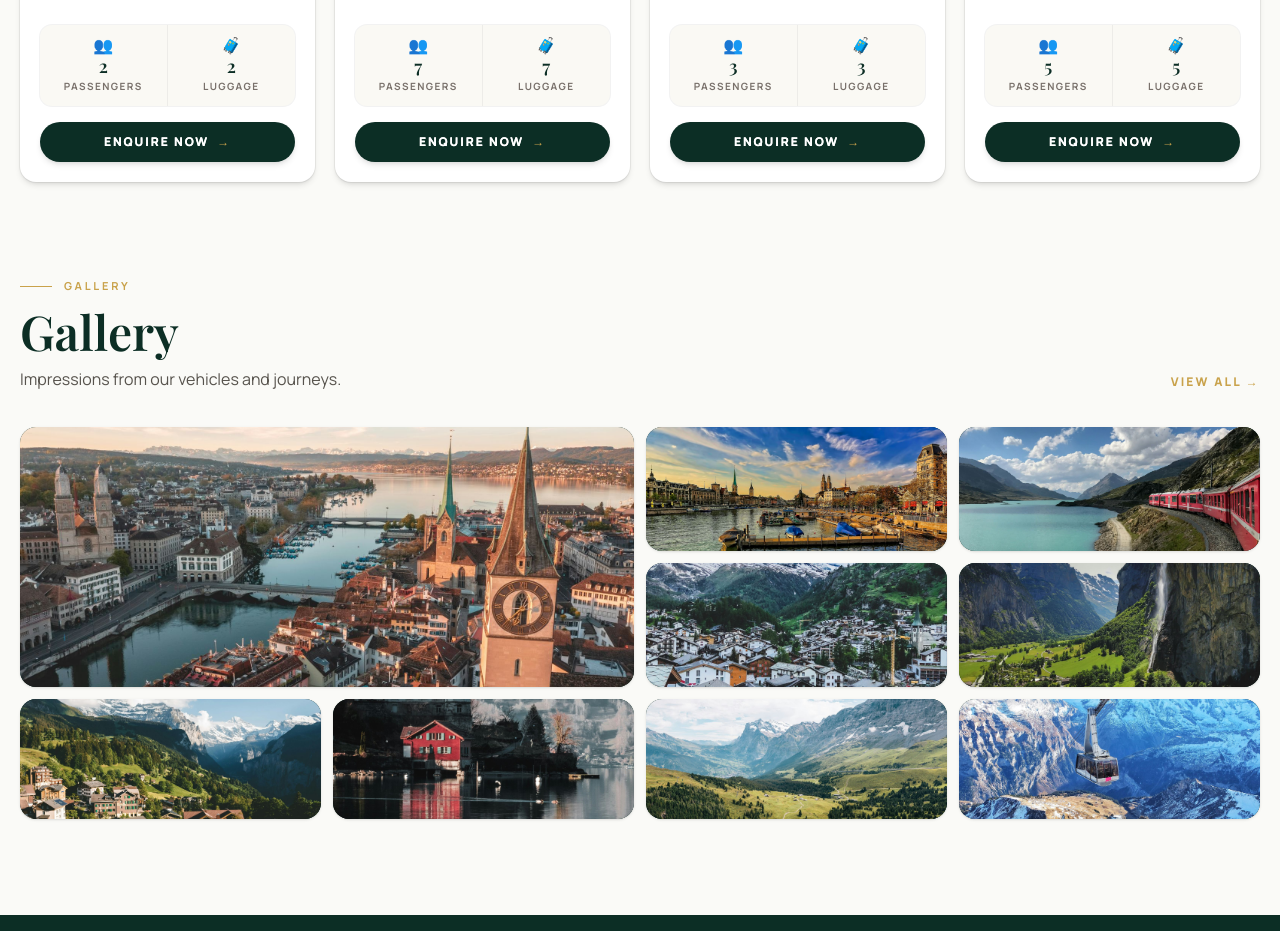
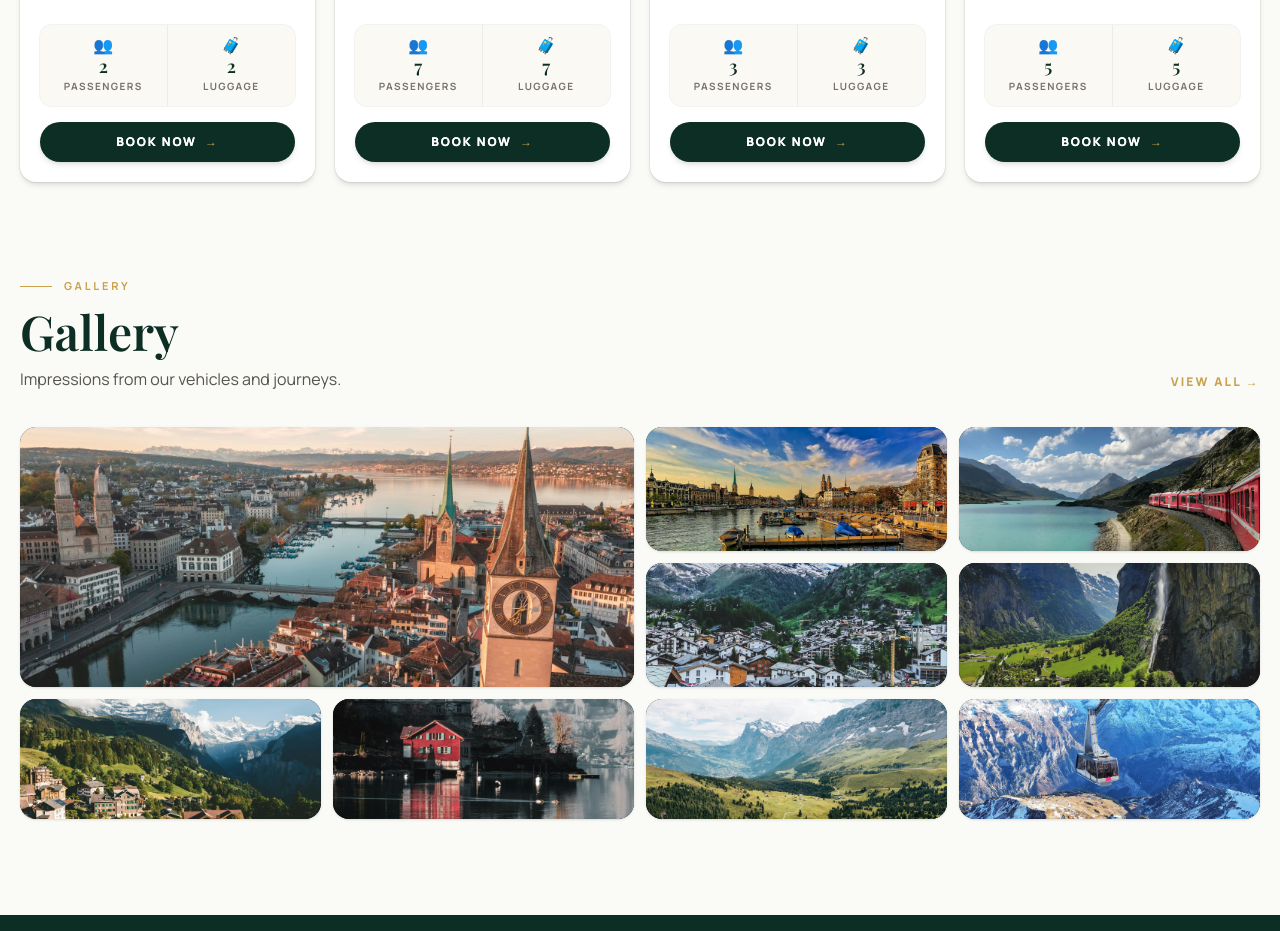
Before and after one commit to fatihemincakiroglu/AirportTransfers, a Next.js app: page /en in a window 1280 px wide. Shown: the part 2580-3511 px from the top of the page. Built offline with nearby package versions, Linux system fonts and the light colour scheme.

Commit message:
filo butonlari rezervasyona

```diff
--- a/app/components.tsx
+++ b/app/components.tsx
@@ -559,12 +559,7 @@ export function FleetCard({ name, car, pax, bags, img, showFeatures }: { name: L
         </ul>
       )}
 
-      <a
-        href={waHref(`${L.msg.title}\n\n${n} – ${car}`)}
-        target="_blank"
-        rel="noopener noreferrer"
-        className="group/btn mt-auto block"
-      >
+      <a href={P("/buchung")} className="group/btn mt-auto block">
         <span
           className="mt-4 flex items-center justify-center gap-2 rounded-full px-4 py-3 text-xs font-extrabold uppercase tracking-[0.16em] text-white shadow-md transition-all duration-300 group-hover/btn:shadow-lg"
           style={{ background: C.pine }}
@@ -572,7 +567,7 @@ export function FleetCard({ name, car, pax, bags, img, showFeatures }: { name: L
           <span
             className="bg-gradient-to-r from-white to-white bg-clip-text transition-colors duration-300 group-hover/btn:text-[#C9A24B]"
           >
-            {L.fleetSec.cta}
+            {L.nav.book}
           </span>
           <span className="transition-transform duration-300 group-hover/btn:translate-x-1" style={{ color: C.gold }}>→</span>
         </span>
```
